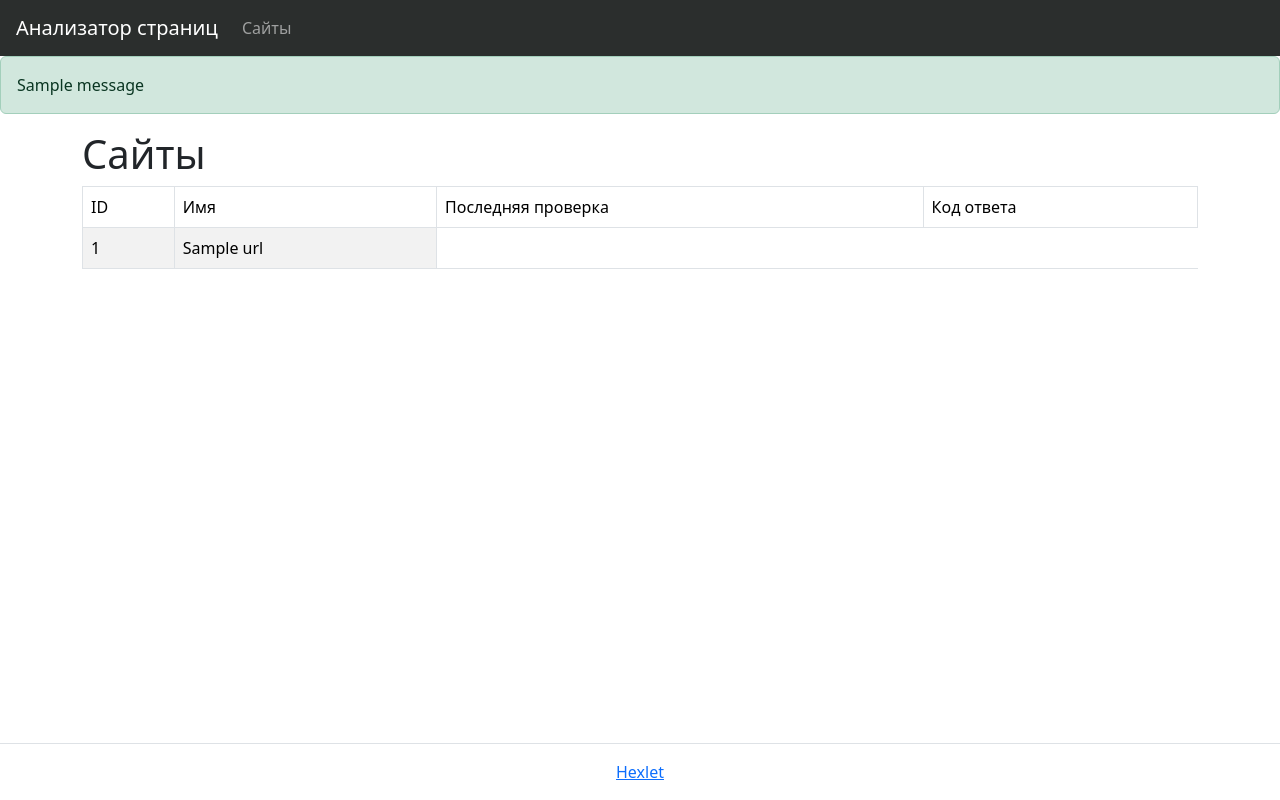
After one commit to ikuznets93/python-project-83, a Flask app: page /urls in a window 1280 px wide. The commit adds this page. Run offline with Flask 3, Linux system fonts and the light colour scheme; one stand-in notice (Sample message) is shown; a database or web service that is not in the repository returns one stand-in record (values such as "Sample title"); some libraries are stand-ins or nearby versions.

Commit message:
implementation: third step

```diff
--- a/database.sql
+++ b/database.sql
@@ -1,5 +1,5 @@
-CREATE TABLE IF NOT EXISTS users (
-    id INT GENERATED ALWAYS AS IDENTITY PRIMARY KEY,
-    name VARCHAR(255) NOT NULL,
-    created_at TIMESTAMP NOT NULL
+CREATE TABLE IF NOT EXISTS urls (
+    id INT PRIMARY KEY GENERATED ALWAYS AS IDENTITY,
+    name VARCHAR(255) UNIQUE NOT NULL,
+    created_at DATE DEFAULT CURRENT_TIMESTAMP
 );
--- a/page_analyzer/app.py
+++ b/page_analyzer/app.py
@@ -3,9 +3,17 @@ import psycopg2
 
 from dotenv import load_dotenv
 from flask import (
+    abort,
+    get_flashed_messages,
+    flash,
     Flask,
+    redirect,
     render_template,
-    )
+    request,
+    url_for
+)
+from page_analyzer.url_repository import UrlRepository
+from .url_validator import normalize_url, validate_url
 
 load_dotenv()
 app = Flask(__name__)
@@ -14,9 +22,48 @@ app.config['DATABASE_URL'] = os.getenv('DATABASE_URL')
 
 
 conn = psycopg2.connect(app.config['DATABASE_URL'])
-#repo = UserRepository(conn)
+repo = UrlRepository(conn)
 
 
 @app.route("/")
 def index():
     return render_template("index.html")
+
+
+@app.route("/urls", methods=["POST"])
+def urls_index():
+    url = request.form.to_dict()
+    errors = validate_url(url["url"])
+    if errors:
+        flash("Некорректный URL", "danger")
+        return render_template(
+            "index.html",
+        ), 422
+
+    normalized_url = normalize_url(url["url"])
+    url_info = repo.find_url(normalized_url)
+    if url_info is not None:
+        flash("Указанный URL уже существует", "warning")
+        return redirect(url_for("get_url", id=url_info["id"]))
+
+    id = repo.add(normalized_url)
+    flash("Страница успешно добавлена", "success")
+    return redirect(url_for("get_url", id=id))
+
+@app.route("/urls/<int:id>")
+def get_url(id):
+    url_info = repo.find_id(id)
+
+    if not url_info:
+        abort(404)
+
+    return render_template("url.html", url_info=url_info)
+
+@app.route("/urls", methods=["GET"])
+def get_urls():
+    urls_content = repo.get_content()
+    return render_template("urls.html", urls_content=urls_content)
+
+@app.errorhandler(404)
+def page_not_found(error):
+    return render_template("errors/404.html"), 404
--- /dev/null
+++ b/page_analyzer/templates/base.html
@@ -0,0 +1,15 @@
+<!DOCTYPE html>
+<html lang="en">
+  <head>
+    <meta charset="utf-8">
+    <meta name="viewport" content="width=device-width, initial-scale=1">
+    <meta name="description" content="Third project for Hexlet.io">
+    <link href="https://cdn.jsdelivr.net/npm/bootstrap@5.3.8/dist/css/bootstrap.min.css" rel="stylesheet" integrity="sha384-sRIl4kxILFvY47J16cr9ZwB07vP4J8+LH7qKQnuqkuIAvNWLzeN8tE5YBujZqJLB" crossorigin="anonymous">
+  </head>
+  <body>
+    {% include 'header.html'%}
+    {% block content %}
+    {% endblock %}
+    {% include 'footer.html'%}
+  </body>
+</html>
--- /dev/null
+++ b/page_analyzer/templates/footer.html
@@ -0,0 +1,7 @@
+<footer class="fixed-bottom border-top py-3 mt-5 flex-shrink-0">
+  <div class="container-lg">
+    <div class="text-center">
+      <a href="https://ru.hexlet.io/" target="_blank">Hexlet</a>
+    </div>
+  </div>
+</footer>
--- /dev/null
+++ b/page_analyzer/templates/header.html
@@ -0,0 +1,13 @@
+<header class="flex-shrink-0">
+    <nav class="navbar navbar-expand-md navbar-dark px-3" style="background-color: #2b2e2d;" >
+        <a class="navbar-brand" href="/">Анализатор страниц</a>
+            <div id="navbarNav">
+                <ul class="navbar-nav">
+                    <li class="nav-item"><a class="nav-link " href="/urls">Сайты</a></li>
+                </ul>
+            </div>
+    </nav>
+{% for category, message in get_flashed_messages(with_categories=True) %}
+    <div class="alert alert-{{ category }}" role="alert">{{message}}</div>
+{% endfor %}
+</header>
--- /dev/null
+++ b/page_analyzer/templates/urls.html
@@ -0,0 +1,26 @@
+{% extends "base.html" %}
+{% block content %}
+<main class="flex-grow-1">
+    <div class="container-lg mt-3">
+        <h1>Сайты</h1>
+            <table class="table table-bordered table-striped" data-test="urls">
+                <thead>
+                    <tr>
+                        <td> ID </td>
+                        <td> Имя </td>
+                        <td> Последняя проверка </td>
+                        <td> Код ответа </td>
+                    </tr>
+                </thead>
+                {% for url in urls_content %}
+                <tbody>
+                    <tr>
+                        <td> {{ url.id }} </td>
+                        <td> {{ url.name }} </td>
+                    </tr>
+                </tbody>
+                {% endfor %}
+            </table>
+    </div>
+</main>
+{% endblock %}
--- /dev/null
+++ b/page_analyzer/url_repository.py
@@ -0,0 +1,35 @@
+from psycopg2.extras import RealDictCursor
+
+
+class UrlRepository:
+    def __init__(self, conn):
+        self.conn = conn
+
+    def get_content(self):
+        with self.conn.cursor(cursor_factory=RealDictCursor) as cur:
+            cur.execute("SELECT * FROM urls ORDER BY id DESC")
+            return cur.fetchall()
+
+    def add(self, url):
+        with self.conn.cursor(cursor_factory=RealDictCursor) as cur:
+            cur.execute(
+                "INSERT INTO urls (name) VALUES (%s) RETURNING id",
+                (url,)
+            )
+            id = cur.fetchone()["id"]
+            return id
+
+    def find_id(self, id):
+        with self.conn.cursor(cursor_factory=RealDictCursor) as cur:
+            cur.execute("SELECT * FROM urls WHERE id = %s", (id,))
+            return cur.fetchone()
+
+    def find_url(self, url):
+        with self.conn.cursor(cursor_factory=RealDictCursor) as cur:
+            cur.execute("SELECT * FROM urls WHERE name = %s", (url,))
+            return cur.fetchone()
+
+    def get_by_term(self, search_term=""):
+        with self.conn.cursor(cursor_factory=RealDictCursor) as cur:
+            cur.execute("SELECT * FROM urls WHERE name ILIKE %s", (f"%{search_term}",))
+            return cur.fetchall()
--- a/pyproject.toml
+++ b/pyproject.toml
@@ -9,6 +9,7 @@ dependencies = [
     "flask>=3.1.3",
     "gunicorn>=25.3.0",
     "psycopg2-binary>=2.9.11",
+    "validators>=0.35.0",
 ]
 [project.scripts]
 page-analyzer = "page_analyzer.app:app"
```
Also changed, not shown: page_analyzer/templates/index.html (+22 -13 lines), page_analyzer/templates/url.html (added, +24 -0 lines), page_analyzer/url_validator.py (added, +26 -0 lines), page_analyzer/templates/errors/404.html (added), 1 other file.
